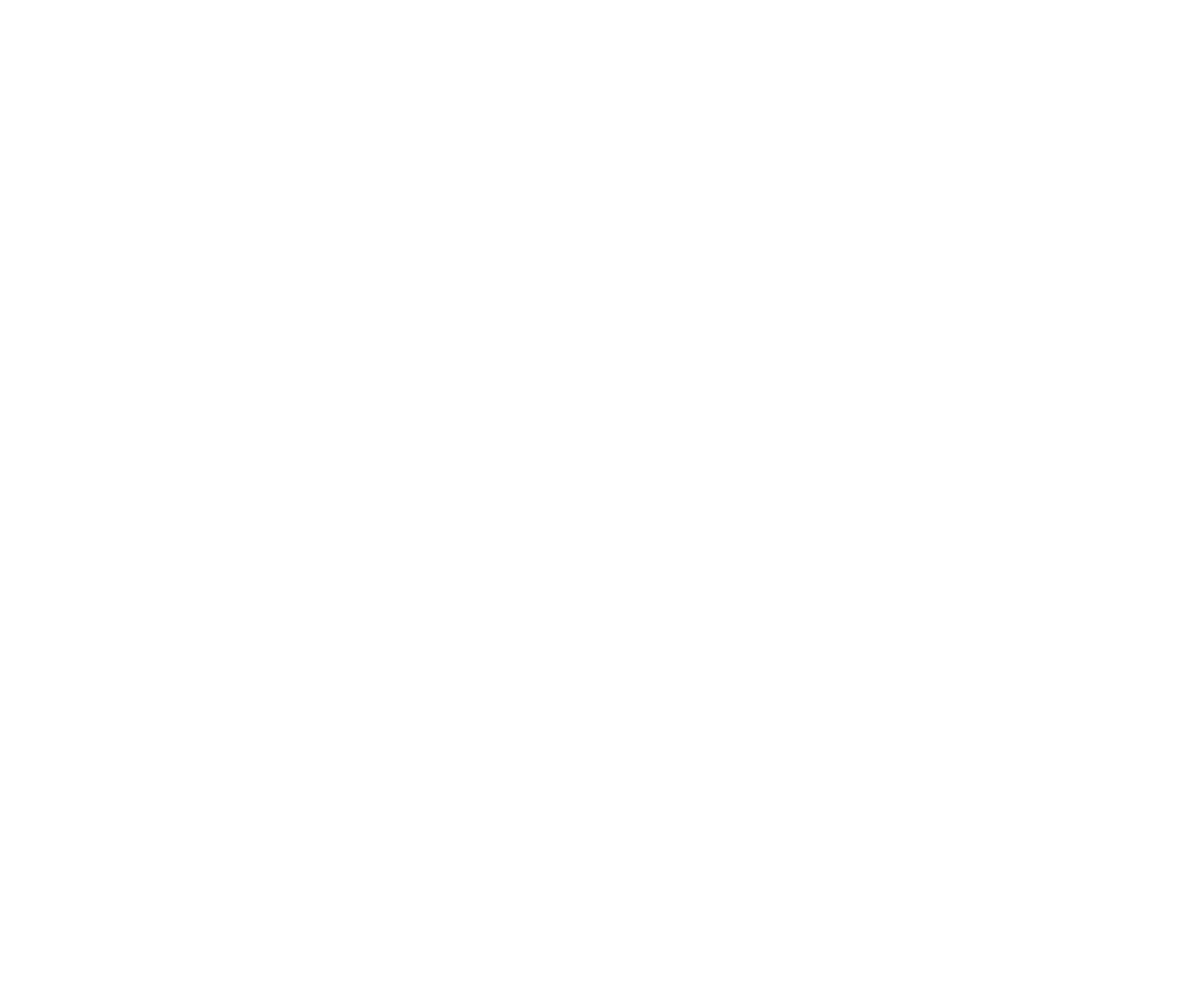
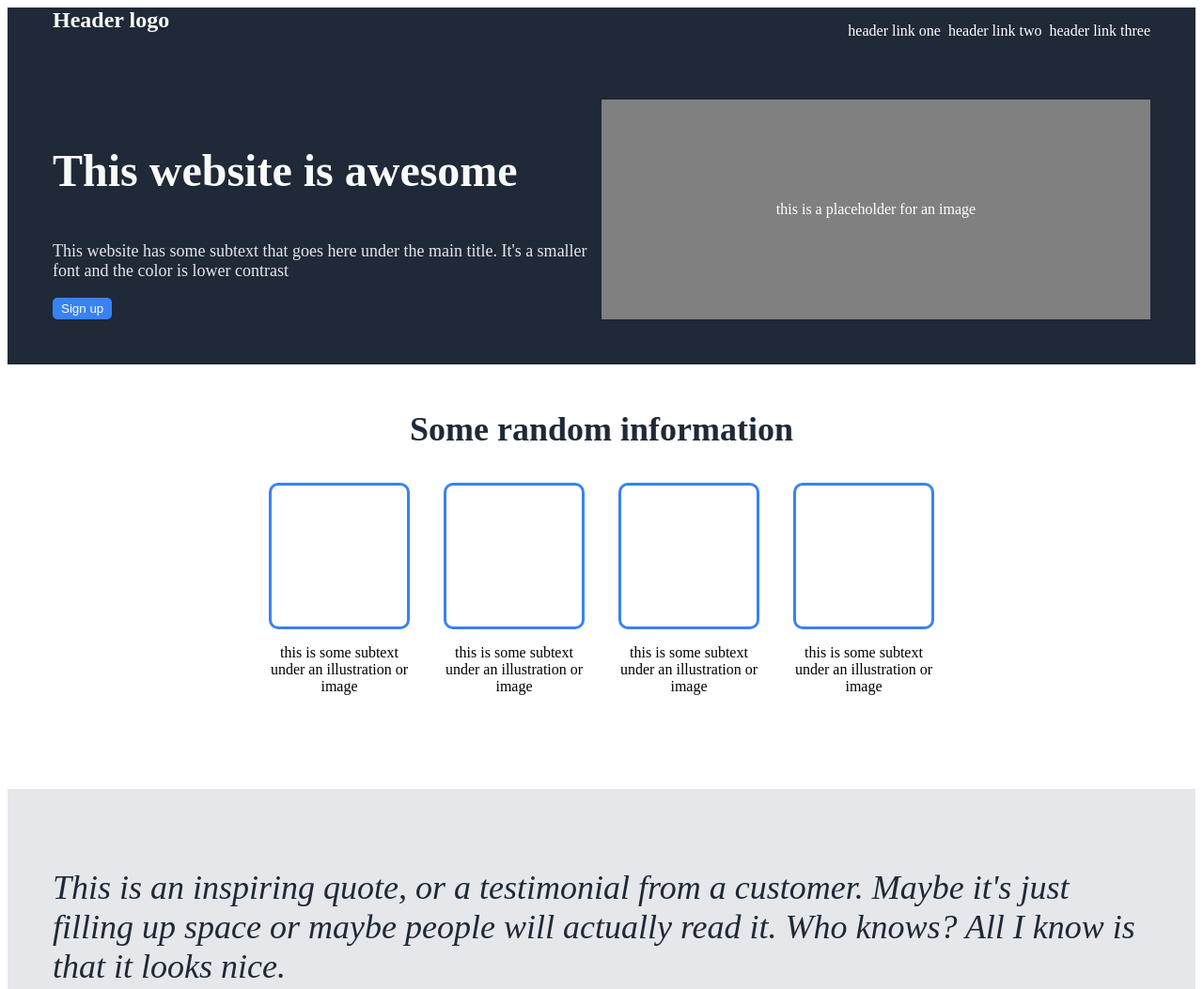
Before and after one commit to miscursosw/odin-landing_page, a plain HTML site: page index.html in a window 1280 px wide. Shown: the top 1053 px of the page at 94% size. Before the commit the page ends 800 px from the top, so only its background shows below. Drawn offline with Linux system fonts and the light colour scheme.

Commit message:
Landing page terminada

```diff
--- a/css/main.css
+++ b/css/main.css
@@ -0,0 +1,143 @@
+body{
+    display: flex;
+    flex-direction: column;
+}
+
+.header,
+.section-1{
+    display: flex;
+    background-color: #1F2937;
+    color: white;
+    padding-left: 48px;
+    padding-right: 48px;
+    justify-content: space-between;
+    flex: 1 1 auto;
+}
+
+.hero{
+    width: 50%;
+}
+
+.placeholder{
+    display: flex;
+    background-color: gray;
+    justify-content: center;
+    align-items: center;
+    width: 50%;
+}
+
+.header{
+    justify-content: space-between;
+}
+
+ul{
+    display: flex;
+    list-style-type: none;
+    gap: 8px;
+}
+
+a {
+    text-decoration: none;
+    color: white;
+  }
+
+.header-logo-text{
+    font-size: 24px;
+    color: #F9FAF8;
+    font-weight: bold;
+}
+
+.hero-main-text{
+    font-size: 48px;
+    font-weight: 900;
+    color: #F9FAF8;
+}
+
+.hero-secondary-text{
+    font-size: 18px;
+    color: #E5E7EB;
+}
+
+.information-header-text{
+    font-size: 36px;
+    font-weight: 900;
+    color: #1F2937;
+}
+
+
+.sign-button{
+    background-color: #3882F6;
+    border: 3px solid #3882f6;
+    border-radius: 5px;
+    color: white;
+}
+
+.section-1,
+.section-2,
+.section-3,
+.section-4{
+    padding-top: 48px;
+    padding-bottom: 48px;
+}
+.section-2{
+    display: flex;
+    flex-direction: column;
+    justify-content: center;
+    text-align: center;
+}
+
+.row-card{
+    display: flex;
+    padding: 18px;
+    justify-content: center;
+}
+
+.card{
+    padding: 18px;
+    width: 150px;
+}
+
+.marco{
+    height: 150px;
+    border-radius: 10px;
+    border: 3px solid #3882F6;
+}
+
+.section-3{
+    display: flex;
+    background-color: #E5E7EB;
+    flex-direction: column;
+    padding-left: 48px;
+    padding-right: 48px;
+}
+
+.section-4{
+    display: flex;
+    background-color: #3882F6;
+    flex-direction: row;
+    justify-content: center;
+    align-items: center;
+    border-radius: 10px;
+    margin: 48px;
+    gap: 48px;
+    color:white
+}
+
+.quote-text{
+    font-style: italic;
+    font-size: 36px;
+    font-weight: lighter;
+    color: #1f2937;
+}
+
+.footer{
+    background-color: #1F2937;
+    text-align: center;
+}
+
+.last-button{
+    background-color: #3882F6;
+    border: 1px solid white;
+    border-radius: 5px;
+    color: white;
+}
--- a/index.html
+++ b/index.html
@@ -4,9 +4,66 @@
     <meta charset="UTF-8">
     <meta http-equiv="X-UA-Compatible" content="IE=edge">
     <meta name="viewport" content="width=device-width, initial-scale=1.0">
+    <link rel="stylesheet" href="./css/main.css">
     <title>Landing Page</title>
 </head>
 <body>
-
+    <div class="header">
+        <div class="header-logo-text">Header logo</div>
+        <div>
+            <ul>
+                <li><a href="#">header link one</a></li>
+                <li><a href="#">header link two</a></li>
+                <li><a href="#">header link three</a></li>
+            </ul>
+        </div>
+    </div>
+    <div class="section-1">
+        <div class="hero">
+            <p class="hero-main-text">This website is awesome</p>
+            <p class="hero-secondary-text">This website has some subtext that goes here under the main title. It's a smaller font and the color is lower contrast</p>
+            <button class="sign-button">Sign up</button>
+        </div>
+        <div class="placeholder">
+            <div>this is a placeholder for an image</div>
+        </div>
+    </div>
+    <div class="section-2">
+        <div class="information-header-text">Some random information</div>
+        <div class="row-card">
+            <div class="card">
+                <div class="marco"></div>
+                <p class="info-text">this is some subtext under an illustration or image</p>
+            </div>
+            <div class="card">
+                <div class="marco"></div>
+                <p class="info-text">this is some subtext under an illustration or image</p>
+            </div>
+            <div class="card">
+                <div class="marco"></div>
+                <p class="info-text">this is some subtext under an illustration or image</p>
+            </div>
+            <div class="card">
+                <div class="marco"></div>
+                <p class="info-text">this is some subtext under an illustration or image</p>
+            </div>
+        </div>
+    </div>
+    <div class="section-3">
+        <p class="quote-text">This is an inspiring quote, or a testimonial from a customer. Maybe it's just filling up space or maybe people will actually read it. Who knows? All I know is that it looks nice.</p>
+        <p style="font-weight: bold; text-align: right;">-Thor, God of Thunder</p>
+    </div>
+    <div class="section-4">
+        <div>
+            <p style="font-weight: bold;">Call to action! It'stime!</p>
+            <p>Sign up for our product by clicking that button right over there!</p>
+        </div>
+        <div>
+            <button class="last-button">Sign up</button>
+        </div>
+    </div>
+    <div class="footer">
+        <p>Copyright © The Odin Project 2021</p>
+    </div>
 </body>
 </html>
```
